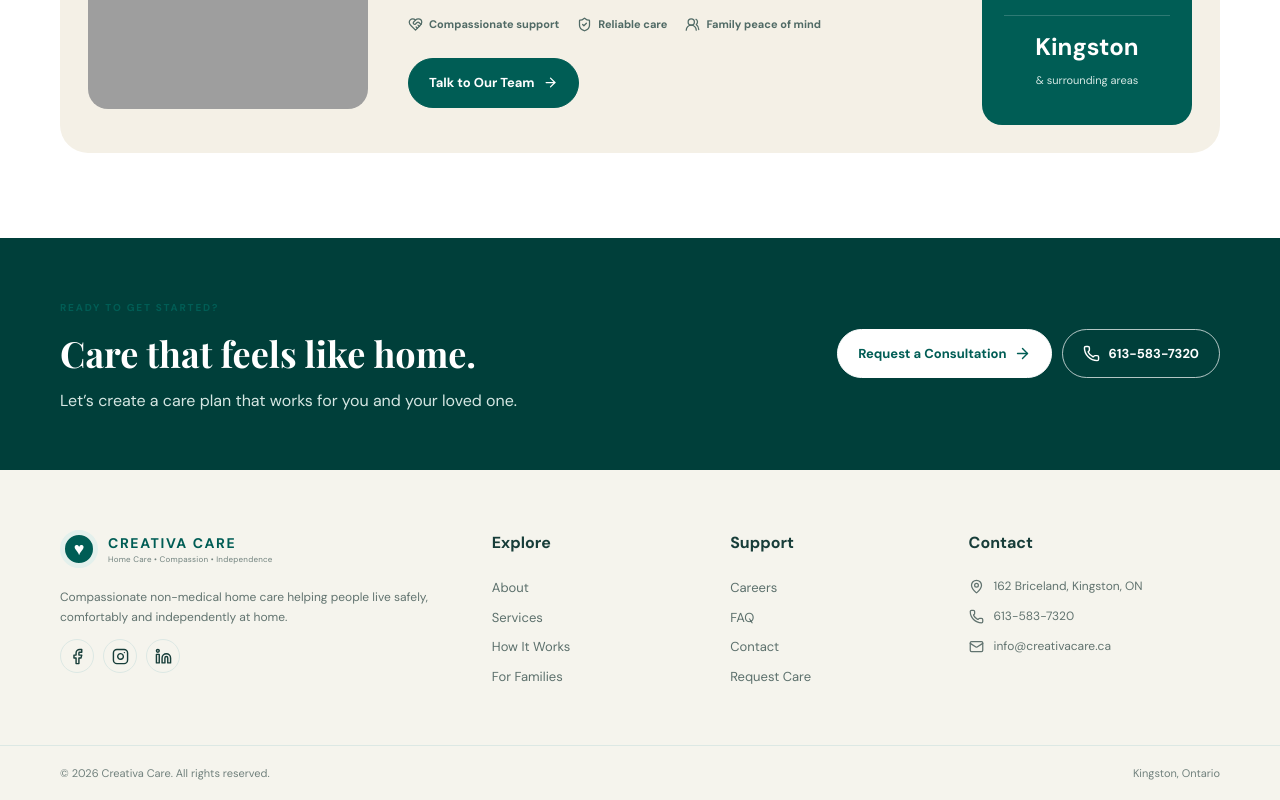
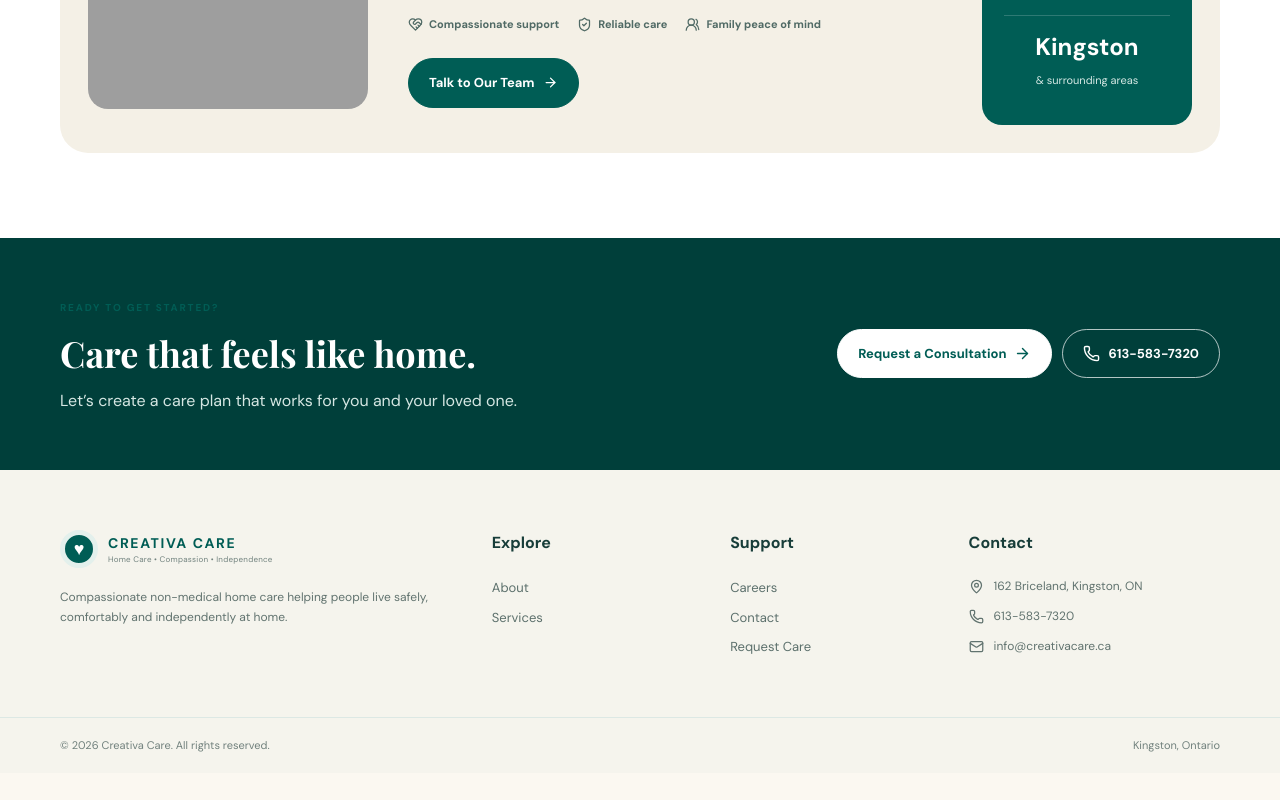
Before and after one commit to habimanasharif/creativa, a Next.js app: page / in a window 1280 px wide. Shown: the part 2797-3597 px from the top of the page. After the commit the page ends 3570 px from the top, so only its background shows below. Built offline with nearby package versions, Linux system fonts and the light colour scheme; grey boxes are pictures that could not be loaded.

Commit message:
Remove footer links to unavailable pages

```diff
--- a/components/Footer.js
+++ b/components/Footer.js
@@ -1,5 +1,5 @@
 import Link from "next/link";
-import { Facebook, Instagram, Linkedin, MapPin, Phone, Mail } from "lucide-react";
+import { MapPin, Phone, Mail } from "lucide-react";
 
 export default function Footer() {
   return <footer className="footer">
@@ -7,10 +7,9 @@ export default function Footer() {
       <div>
         <Link href="/" className="brand footer-brand"><span className="brand-mark">♥</span><span><strong>CREATIVA CARE</strong><small>Home Care • Compassion • Independence</small></span></Link>
         <p className="muted">Compassionate non-medical home care helping people live safely, comfortably and independently at home.</p>
-        <div className="socials"><a href="#" aria-label="Facebook"><Facebook size={17}/></a><a href="#" aria-label="Instagram"><Instagram size={17}/></a><a href="#" aria-label="LinkedIn"><Linkedin size={17}/></a></div>
       </div>
-      <div><h4>Explore</h4><Link href="/about">About</Link><Link href="/services">Services</Link><Link href="/how-it-works">How It Works</Link><Link href="/for-families">For Families</Link></div>
-      <div><h4>Support</h4><Link href="/careers">Careers</Link><Link href="/faq">FAQ</Link><Link href="/contact">Contact</Link><Link href="/contact">Request Care</Link></div>
+      <div><h4>Explore</h4><Link href="/about">About</Link><Link href="/services">Services</Link></div>
+      <div><h4>Support</h4><Link href="/careers">Careers</Link><Link href="/contact">Contact</Link><Link href="/contact">Request Care</Link></div>
       <div><h4>Contact</h4><p><MapPin size={15}/> 162 Briceland, Kingston, ON</p><p><Phone size={15}/> <a href="tel:+16135837320">613-583-7320</a></p><p><Mail size={15}/> <a href="mailto:info@creativacare.ca">info@creativacare.ca</a></p></div>
     </div>
     <div className="footer-bottom"><div className="container"><span>© {new Date().getFullYear()} Creativa Care. All rights reserved.</span><span>Kingston, Ontario</span></div></div>
```
